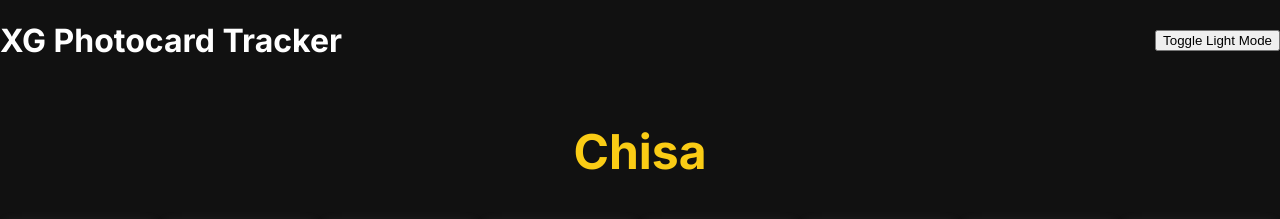
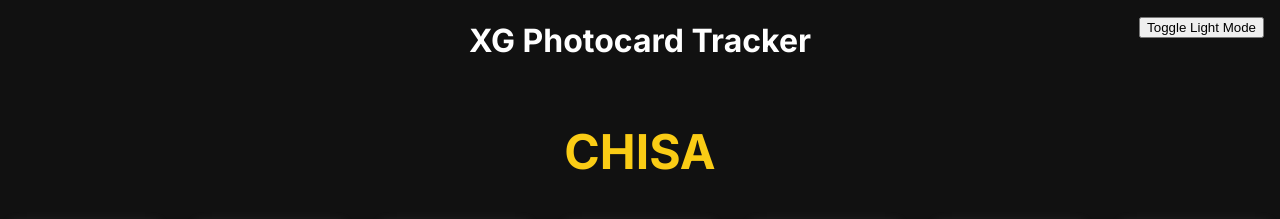
Before and after one commit to Proph3tX/xg-template-site, a React (Vite) app: page / in a window 1280 px wide. Shown: the top 219 px of the page. Built offline with nearby package versions, Linux system fonts and the light colour scheme; grey boxes are pictures that could not be loaded.

Commit message:
Removed Tailwind attempts at grid resizing, using CSS instead, moved light button to the right

```diff
--- a/src/App.jsx
+++ b/src/App.jsx
@@ -11,16 +11,23 @@ function App() {
   }, [darkMode]);
 
   return (
-    <div className="min-h-screen bg-gray-900 text-white p-4">
-      <div className="flex justify-between items-center mb-6">
-        <h1 className="text-3xl font-bold">XG Photocard Tracker </h1>
+    <div className="min-h-screen w-full text-black dark:text-white p-4 transition-colors duration-300">
+      {/* Header with tracker title */}
+      <div className="flex justify-center mb-4">
+        <h1 className="text-3xl font-bold">XG Photocard Tracker</h1>
+      </div>
+
+      {/* Toggle Button top-right */}
+      <div style={{ position: "absolute", top: "1rem", right: "1rem" }}>
         <button
           onClick={() => setDarkMode(!darkMode)}
-          className="bg-gray-700 text-white px-4 py-2 rounded hover:bg-gray-600"
+          className="bg-gray-200 dark:bg-gray-700 text-black dark:text-white px-4 py-2 rounded hover:bg-gray-300 dark:hover:bg-gray-600"
         >
           Toggle {darkMode ? "Light" : "Dark"} Mode
         </button>
       </div>
+
+      {/* Card Grid */}
       <CardGrid data={xgCards} />
     </div>
   );
--- a/src/components/CardGrid.jsx
+++ b/src/components/CardGrid.jsx
@@ -12,6 +12,12 @@ const memberColors = {
   Cocona: "#4ade80",    // green-400
 };
 
+const gridStyle = {
+  display: "grid",
+  gap: "1rem",
+  gridTemplateColumns: "repeat(auto-fit, minmax(150px, 1fr))",
+};
+
 function CardGrid({ data }) {
   return (
     <div className="w-full flex justify-center">
@@ -21,19 +27,18 @@ function CardGrid({ data }) {
             <h2
               style={{
                 color: memberColors[member.member] || "#fff",
-                fontSize: "3rem", // Adjust this value to control size
-                textAlign: "center"
+                fontSize: "3rem",
+                textAlign: "center",
+                textTransform: "uppercase",
               }}
               className="font-bold mb-4"
             >
               {member.member}
             </h2>
-            <div className="grid grid-cols-8 gap-6">
+            <div style={gridStyle}>
               {member.cards.map((card) => (
                 <div key={card.id} className="w-full flex flex-col items-center">
                   <Card card={card} />
-                  <div className="text-center text-sm mt-1">
-                  </div>
                 </div>
               ))}
             </div>
```
